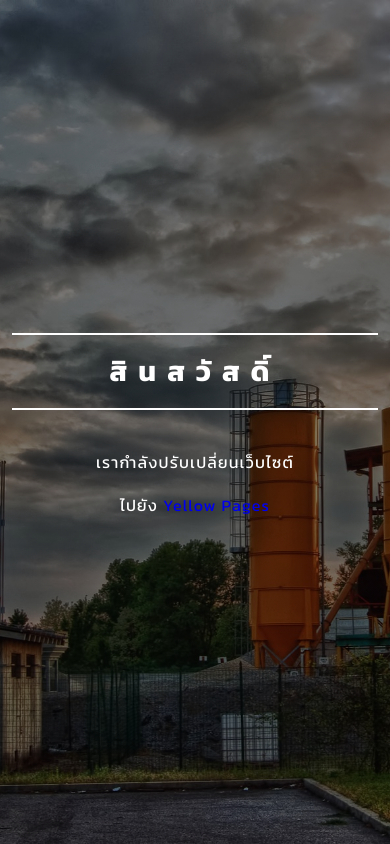
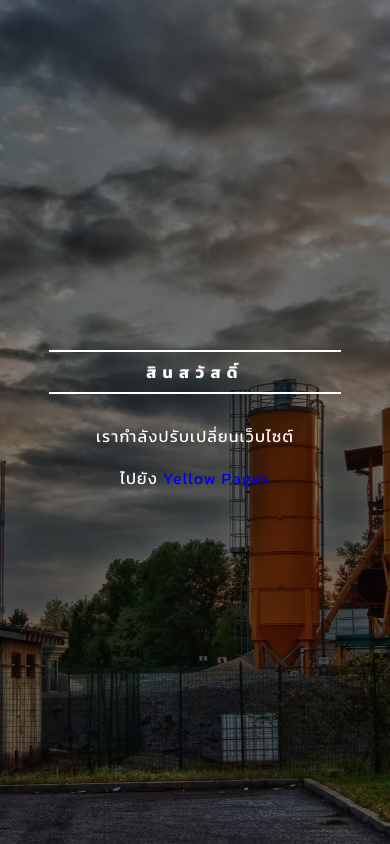
Before and after one commit to sinsawad-com/sinsawad.github.io, a Gatsby site: page / in a window 390 px wide. Built offline with nearby package versions, Linux system fonts and the light colour scheme; Gatsby itself is replaced by a stand-in of ours.

Commit message:
fix font size in under construction page for mobile view

```diff
--- a/src/styles/global.scss
+++ b/src/styles/global.scss
@@ -87,6 +87,19 @@ body {
     color: #fff;
     letter-spacing: 0.4em;
     z-index: 1;
+    @media (min-width: 320px) {
+      font-size: 1em;
+    }
+    @media (min-width: 480px) {
+      font-size: 1.25em;
+    }
+    @media (min-width: 768px) {
+      font-size: 1.5em;
+    }
+    @media (min-width: 1024px) {
+      font-size: 1.75em;
+    }
+
     // animation: flip .5s;
     &:before {
       top: 0;
```
